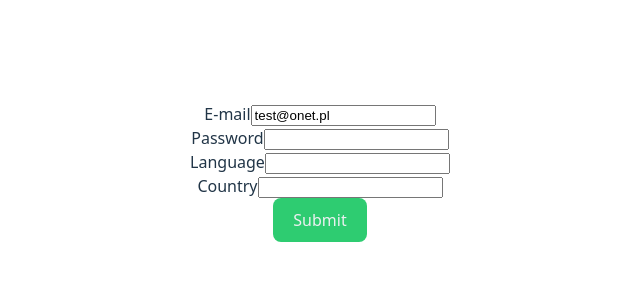
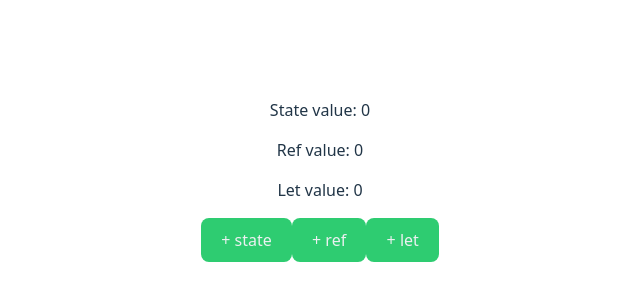
Before and after one commit to patrykomiotek/bosapp, a React (Vite) app: page / in a window 1280 px wide. Shown: the part 228-528 px from the top of the page, without its empty margins (320-960 px from the left). Built offline with nearby package versions, Linux system fonts and the light colour scheme.

Commit message:
feat: state vs refs vs let

```diff
--- a/src/App.tsx
+++ b/src/App.tsx
@@ -2,6 +2,7 @@
 import "./App.css";
 // import { RegistrationFormRefs } from "./components/RegistrationFormRefs";
 import { RegistrationFormRHF } from "./components/RegistrationFormRHF";
+import { ValueKeeper } from "./components/ValueKeeper";
 // import { Generator } from "./components/Generator";
 // import { RegistrationFormState } from "./components/RegistrationFormState";
 // import Kaczka from "./ui/Text/Text";
@@ -17,7 +18,8 @@ function App() {
         {/* <RegistrationFormState /> */}
         {/* <Text>Hello {123}</Text> */}
         {/* <RegistrationFormRefs /> */}
-        <RegistrationFormRHF />
+        <ValueKeeper />
+        {/* <RegistrationFormRHF /> */}
         {/* <Generator /> */}
         {/* <Text>test</Text>
         <Button>Click me</Button>
--- a/src/components/RegistrationFormState.tsx
+++ b/src/components/RegistrationFormState.tsx
@@ -17,7 +17,7 @@ export const RegistrationFormState = () => {
   // const [password, setPassword] = useState("");
   // const [language, setLanguage] = useState("");
   const [state, setState] = useState<RegistrationFormDto>({
-    email: "",
+    email: "test@wp.pl",
     password: "",
     language: "",
     country: "",
@@ -70,6 +70,7 @@ export const RegistrationFormState = () => {
           label="E-mail"
           name="email"
           type="email"
+          value={email}
           onChange={handleChange}
         />
         {/* <div>
--- /dev/null
+++ b/src/components/ValueKeeper.tsx
@@ -0,0 +1,23 @@
+import { useRef, useState } from "react";
+import { Button } from "../ui";
+
+export const ValueKeeper = () => {
+  const [stateValue, setStateValue] = useState(0);
+  const refValue = useRef(0);
+  let letValue = 0;
+
+  return (
+    <div>
+      <p>State value: {stateValue}</p>
+      <p>Ref value: {refValue.current}</p>
+      <p>Let value: {letValue}</p>
+      <div>
+        <Button onClick={() => setStateValue(stateValue + 1)}>+ state</Button>
+        <Button onClick={() => (refValue.current = refValue.current + 1)}>
+          + ref
+        </Button>
+        <Button onClick={() => letValue++}>+ let</Button>
+      </div>
+    </div>
+  );
+};
```
Also changed, not shown: src/components/RegistrationFormRefs.tsx (+8 -1 lines).
